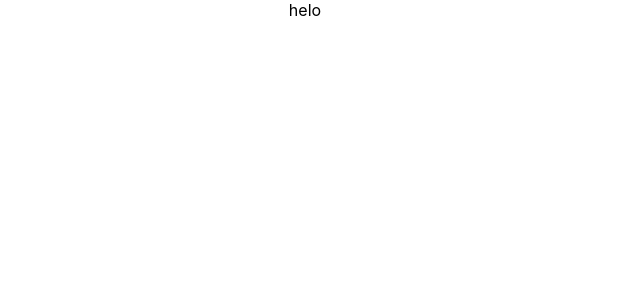
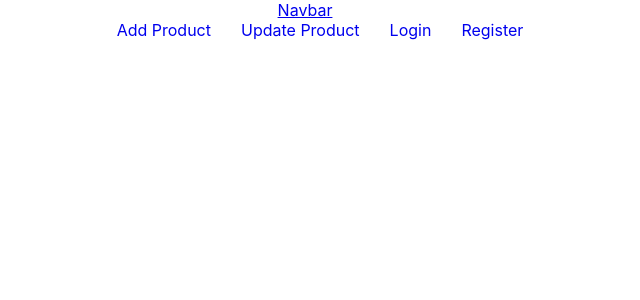
Before and after one commit to Monika98-mishra/Ecommerce_Project, a React (Create React App) app: page / in a window 1280 px wide. Shown: the top 300 px of the page, without its empty margins (335-975 px from the left). Built offline with nearby package versions, Linux system fonts and the light colour scheme.

Commit message:
Adding packages

```diff
--- a/src/App.js
+++ b/src/App.js
@@ -11,7 +11,7 @@ import UpdateProduct from './UpdateProduct';
 function App() {
   return (
     <div className="App">
-       {/* <BrowserRouter>
+       <BrowserRouter>
         <Header />
         <Routes>
           <Route path="login" element={<Login />}> </Route>
@@ -20,8 +20,7 @@ function App() {
           <Route path="add" element={<AddProduct />}> </Route>
         </Routes>
       </BrowserRouter>
-       */}
-       helo
+
     </div>
   );
 }
```
